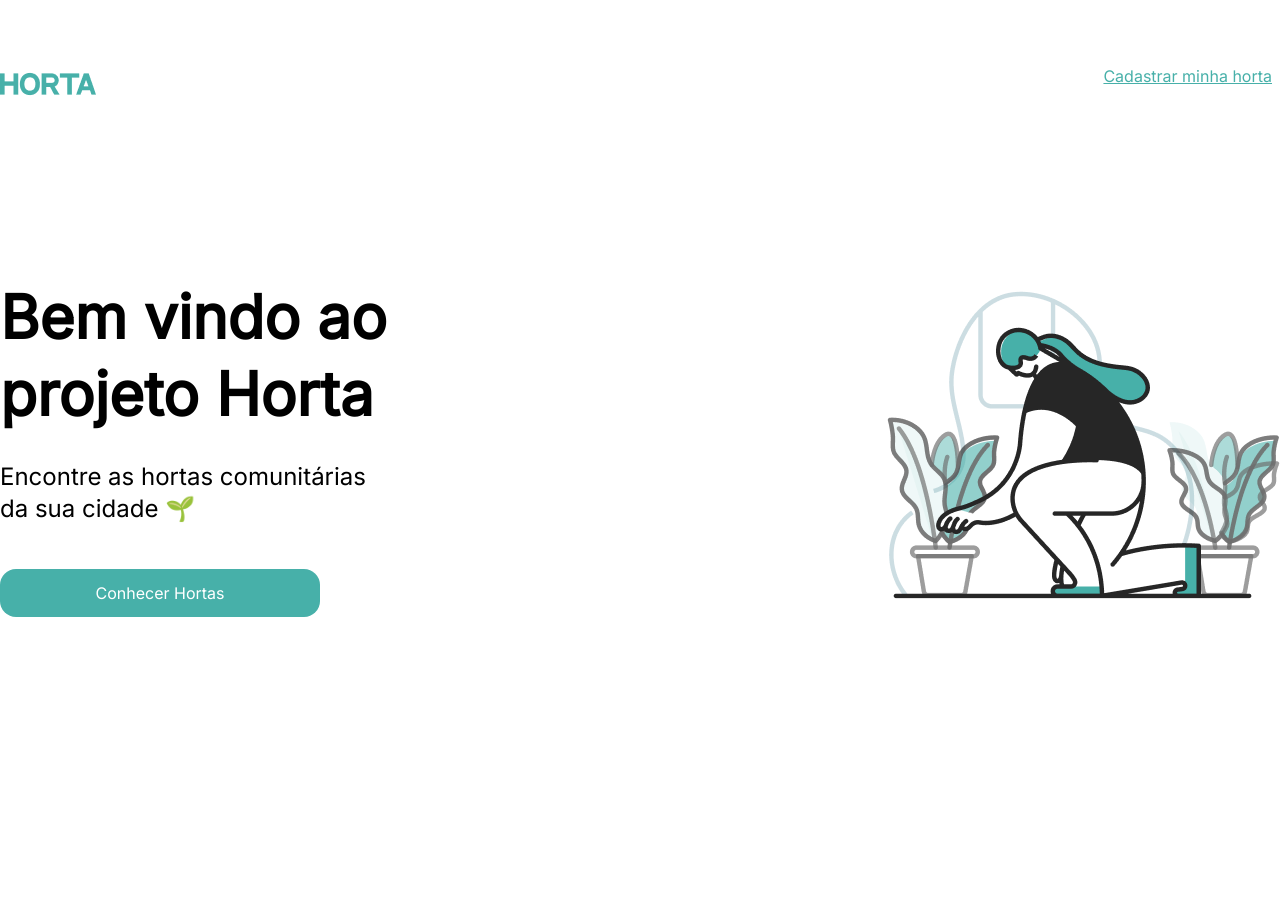
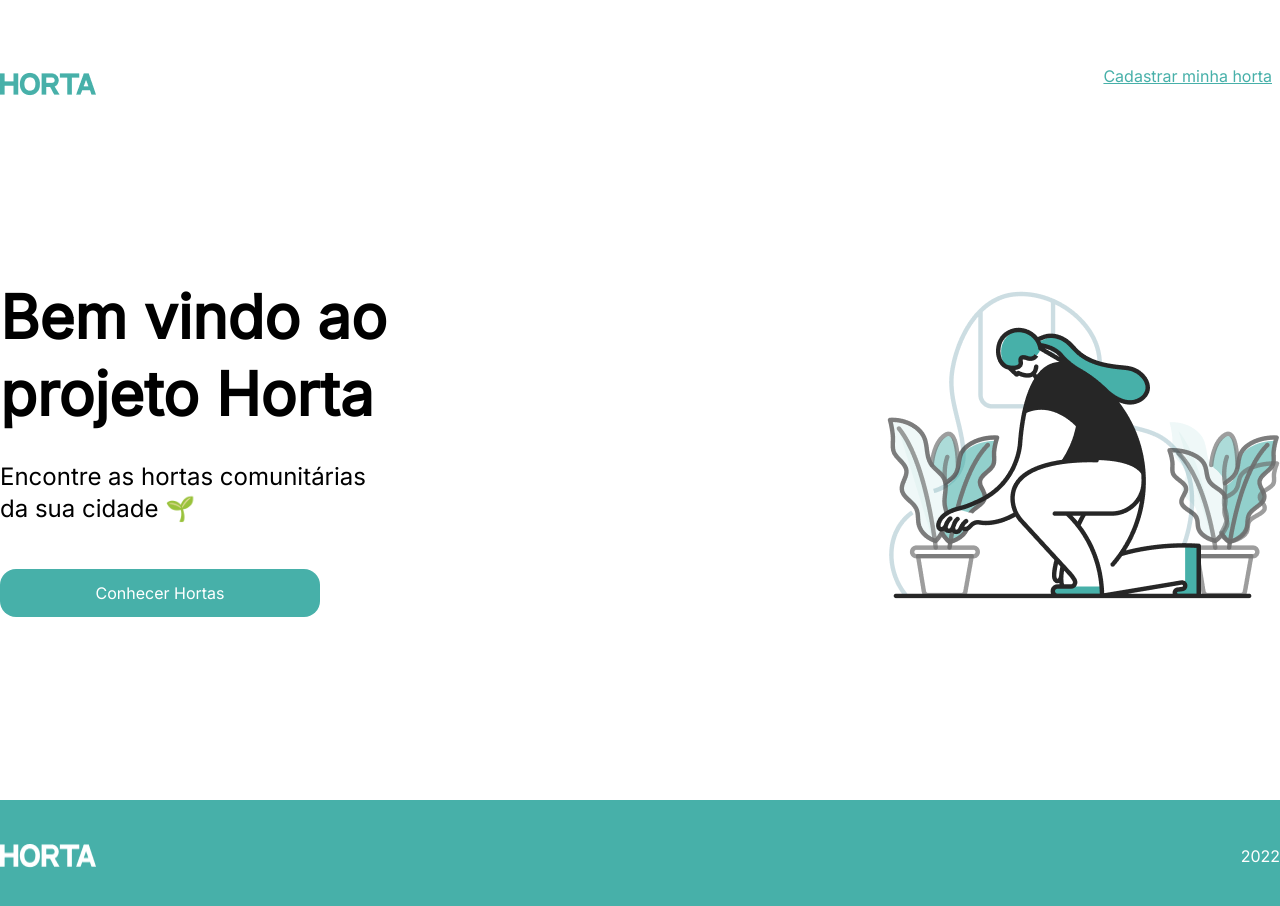
Before and after one commit to ysmello/community-gardens, a Next.js app: page / in a window 1280 px wide. Shown: the top 906 px of the page. Before the commit the page ends 800 px from the top, so only its background shows below. Built offline with nearby package versions, Linux system fonts and the light colour scheme.

Commit message:
creating footer

```diff
--- /dev/null
+++ b/components/Footer/index.tsx
@@ -0,0 +1,16 @@
+import Image from 'next/image';
+
+import logo from '../../images/horta-white.png';
+
+function Footer() {
+  return (
+    <div className='flex items-center w-full h-28 bg-green'>
+      <div className='container flex justify-between mx-w-md'>
+        <Image src={logo} alt='Logo Horta' />
+        <span className='text-white text-base'>2022</span>
+      </div>
+    </div>
+  );
+}
+
+export default Footer;
--- a/pages/index.tsx
+++ b/pages/index.tsx
@@ -1,14 +1,18 @@
 import type { NextPage } from 'next';
 import Container from '../components/Container';
+import Footer from '../components/Footer';
 import Header from '../components/Header';
 import Panel from '../components/Panel';
 
 const Home: NextPage = () => {
   return (
-    <Container>
-      <Header />
-      <Panel />
-    </Container>
+    <>
+      <Container>
+        <Header />
+        <Panel />
+      </Container>
+      <Footer />
+    </>
   );
 };
 
```
Also changed, not shown: images/horta-white.png (added).
